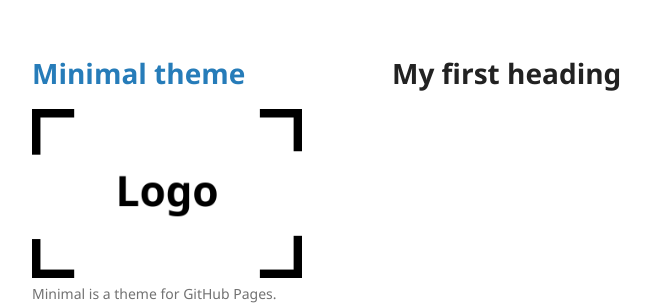
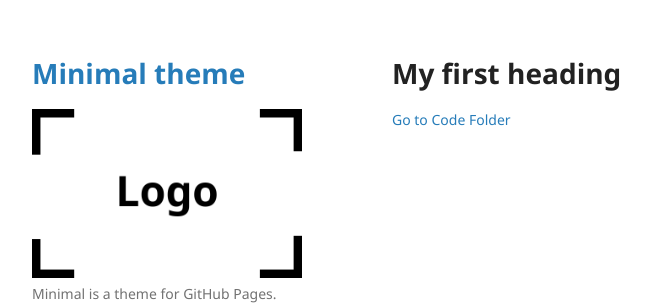
Before and after one commit to jiang-jiao/jiang-jiao.github.io, a Jekyll site: the page built from index.md, in a window 1280 px wide. Shown: the top 305 px of the page, without its empty margins (178-828 px from the left). Built offline with Jekyll 4.4.1, drawn with Linux system fonts in a browser that asks for light colours.

Commit message:
Update index.md

```diff
--- a/index.md
+++ b/index.md
@@ -1,7 +1,9 @@
 ---
 layout: default
 title: test title
-description: test description1
+description: test description
 ---
 
 # My first heading
+
+[Go to Code Folder](/code/index.md)
```
